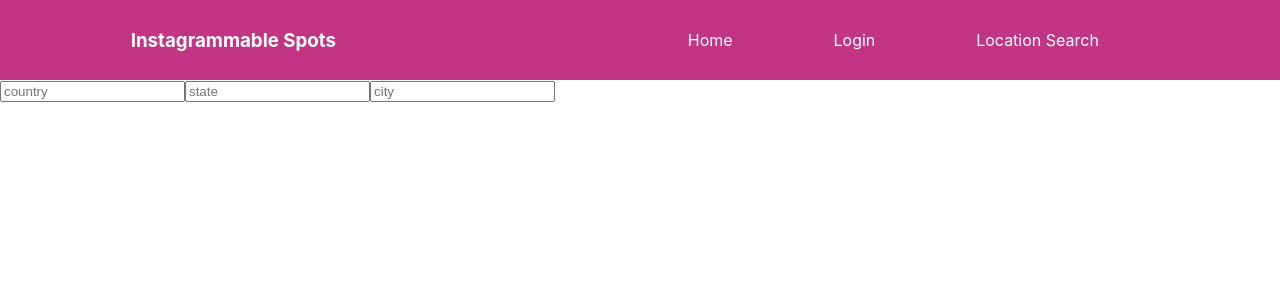
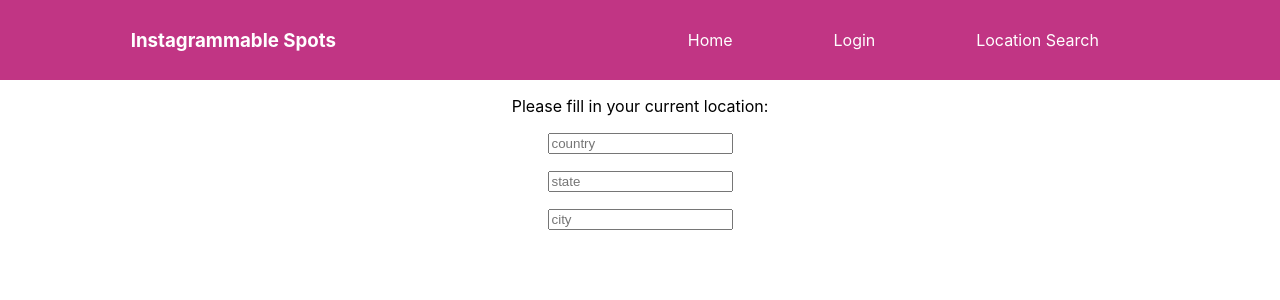
Before and after one commit to anakp07/capstone-frontend, a React (Create React App) app in the folder frontend/: page /locationsearch in a window 1280 px wide. Shown: the top 300 px of the page. Built offline with nearby package versions, Linux system fonts and the light colour scheme.

Commit message:
centered, spaced out form elements

```diff
--- a/frontend/src/components/LocationSearchForm.js
+++ b/frontend/src/components/LocationSearchForm.js
@@ -11,21 +11,27 @@ const LocationSearchForm = () => {
   })
   return (
     <div>
-      <input
+      <p>Please fill in your current location:</p>
+      <p><input
       placeholder="country"
       type="text"
       name="country"
       value={formFields.country}/>
-      <input
+      </p>
+      <p>
+       <input
       placeholder="state"
       type="text"
       name="state"
       value={formFields.state}/>
-      <input
+      </p>
+      <p>
+       <input
       placeholder="city"
       type="text"
       name="city"
       value={formFields.city}/>
+      </p>
     </div>
 
   )
--- a/frontend/src/components/Nav.css
+++ b/frontend/src/components/Nav.css
@@ -21,3 +21,8 @@ nav {
 a:link {
     text-decoration: none;
   }
+
+div {
+    text-align: center;
+    margin-top:
+}
```
Also changed, not shown: 1 other file (tests, documents, lock files or other folders).
